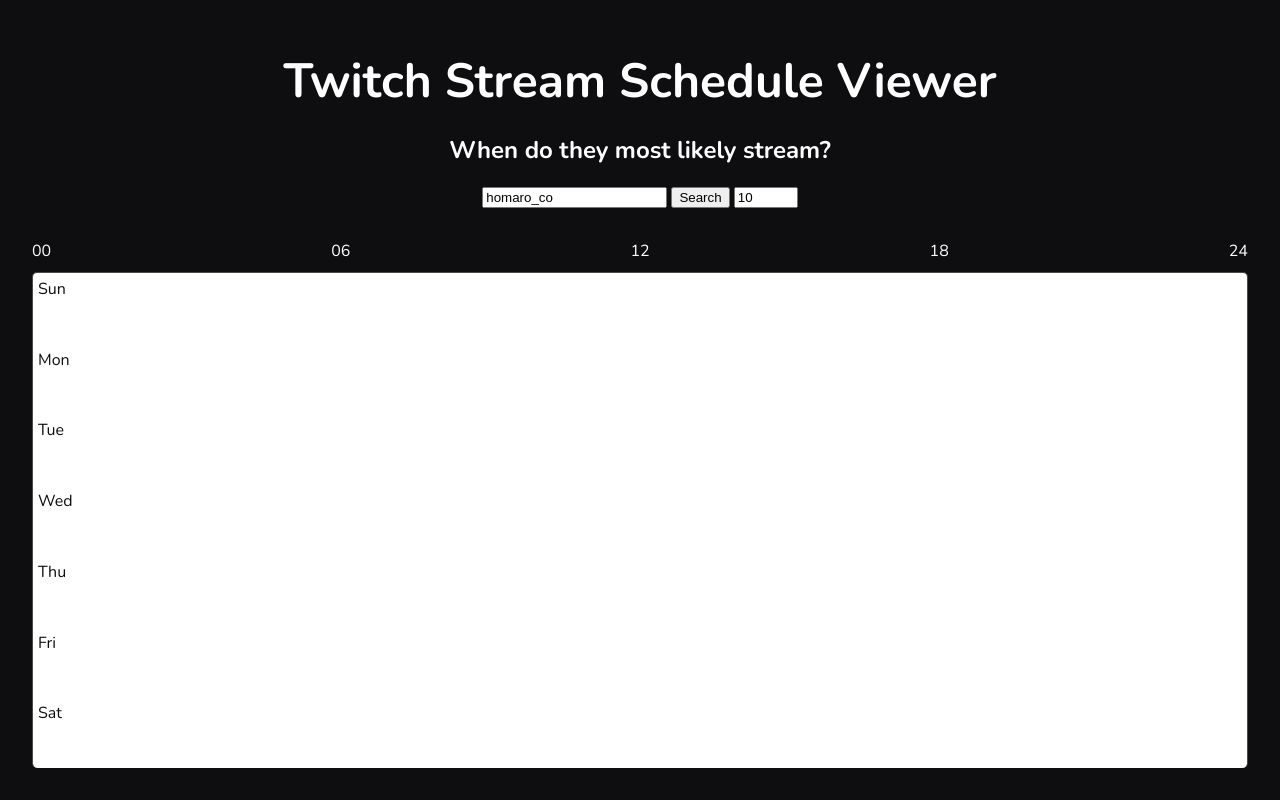
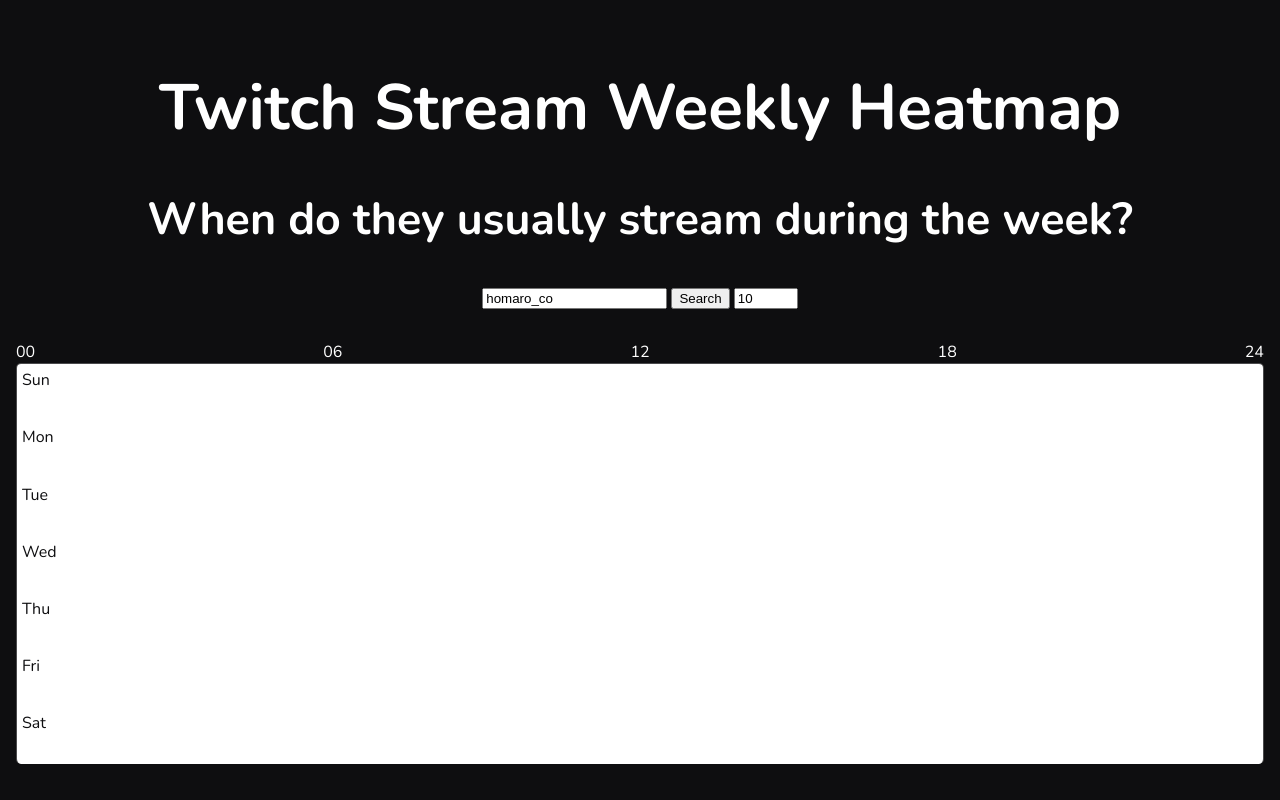
Before and after one commit to travisk-codes/twich-schedule-viewer, a website: page public/index.html in a window 1280 px wide. Drawn offline with nearby package versions, Linux system fonts and the light colour scheme.

Commit message:
Change name

```diff
--- a/public/index.html
+++ b/public/index.html
@@ -3,9 +3,9 @@
 
 <head>
 	<meta charset='utf-8'>
-	<title>Twitch Stream Likelihood</title>
+	<title>Twitch Stream Weekly Heatmap</title>
 	<meta name='description'
-		content='How likely is someone streaming, per week'>
+		content='When do they usually stream during the week?'>
 	<meta name='viewport' content='width=device-width, initial-scale=1'>
 	<link rel='icon' href='/favicon.ico'>
 	<link rel='stylesheet' href='styles.css'>
@@ -19,8 +19,8 @@
 </head>
 
 <body>
-	<h1>Twitch Stream Schedule Viewer</h1>
-	<h2>When do they most likely stream?</h2>
+	<h1>Twitch Stream Weekly Heatmap</h1>
+	<h2>When do they usually stream during the week?</h2>
 	<input id='username' placeholder='Twitch username' value='homaro_co'>
 	<button id='search'>Search</button>
 	<input id='opacity' type='number' min='1' max='100' value='10'>
--- a/public/styles.css
+++ b/public/styles.css
@@ -8,13 +8,19 @@
 	color: white;
 }
 
+body {
+	padding: 0 1rem;
+}
+
 h1 {
-	font-size: 3em;
+	font-size: 5vw;
 	margin-top: 1em;
 	margin-bottom: 0;
 }
 
-h2 {}
+h2 {
+	font-size: 3.5vw;
+}
 
 input#username {
 	margin-bottom: 2rem;
@@ -23,25 +29,17 @@
 #time-label {
 	display: flex;
 	justify-content: space-between;
-	position: absolute;
-	left: 2rem;
-	right: 2rem;
-	top: 15rem;
 }
 
 #schedule {
 	display: flex;
 	flex-direction: column;
-	position: absolute;
-	left: 1rem;
-	bottom: 1rem;
-	right: 1rem;
-	top: 16rem;
 	margin: 0 auto;
 	border-radius: 5px;
 	border: 1px solid hsla(0, 0%, 100%, 0.25);
 	overflow: hidden;
-	margin: 1rem;
+	width: auto;
+	height: 50vh;
 }
 
 .day {
```
